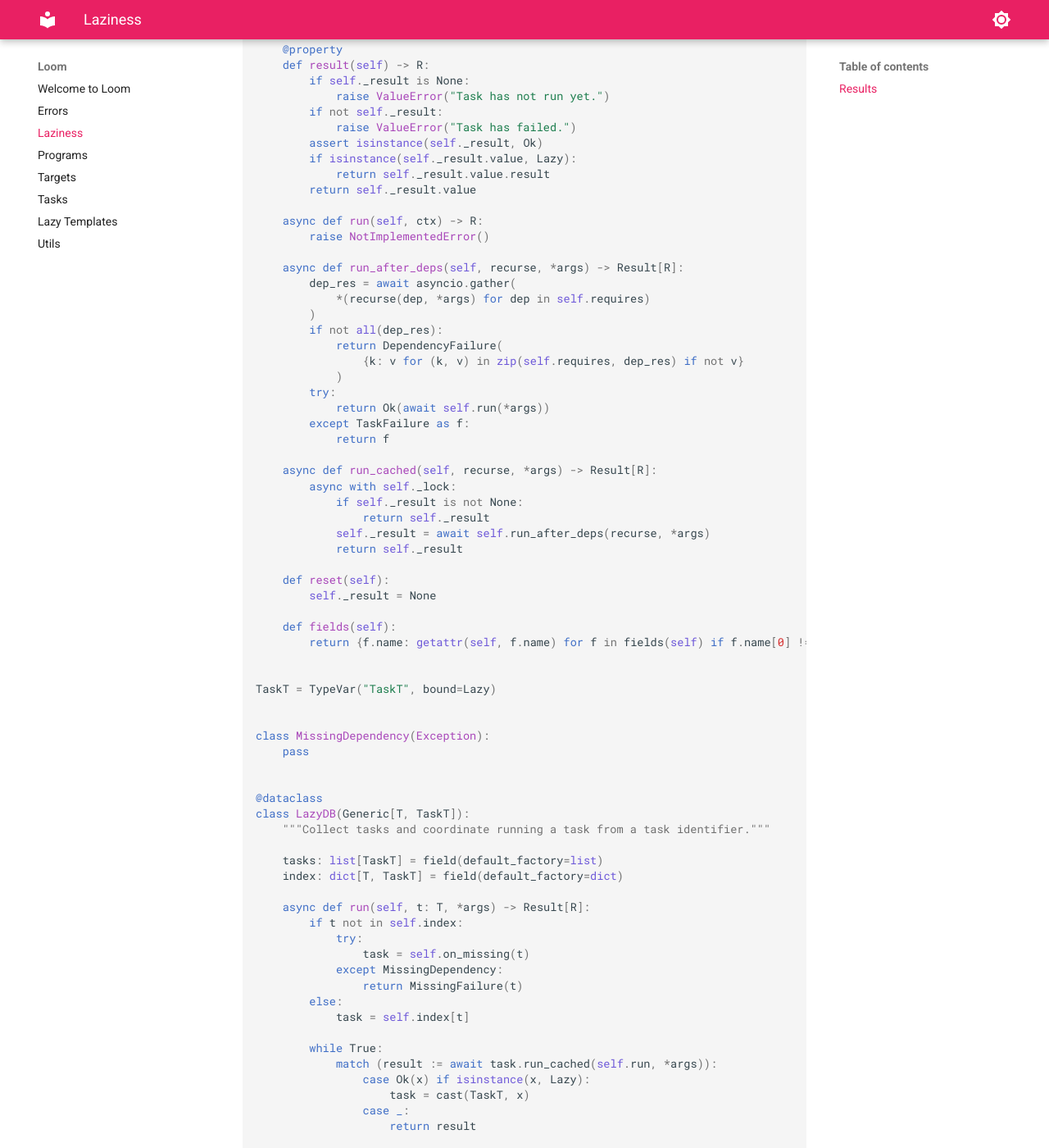
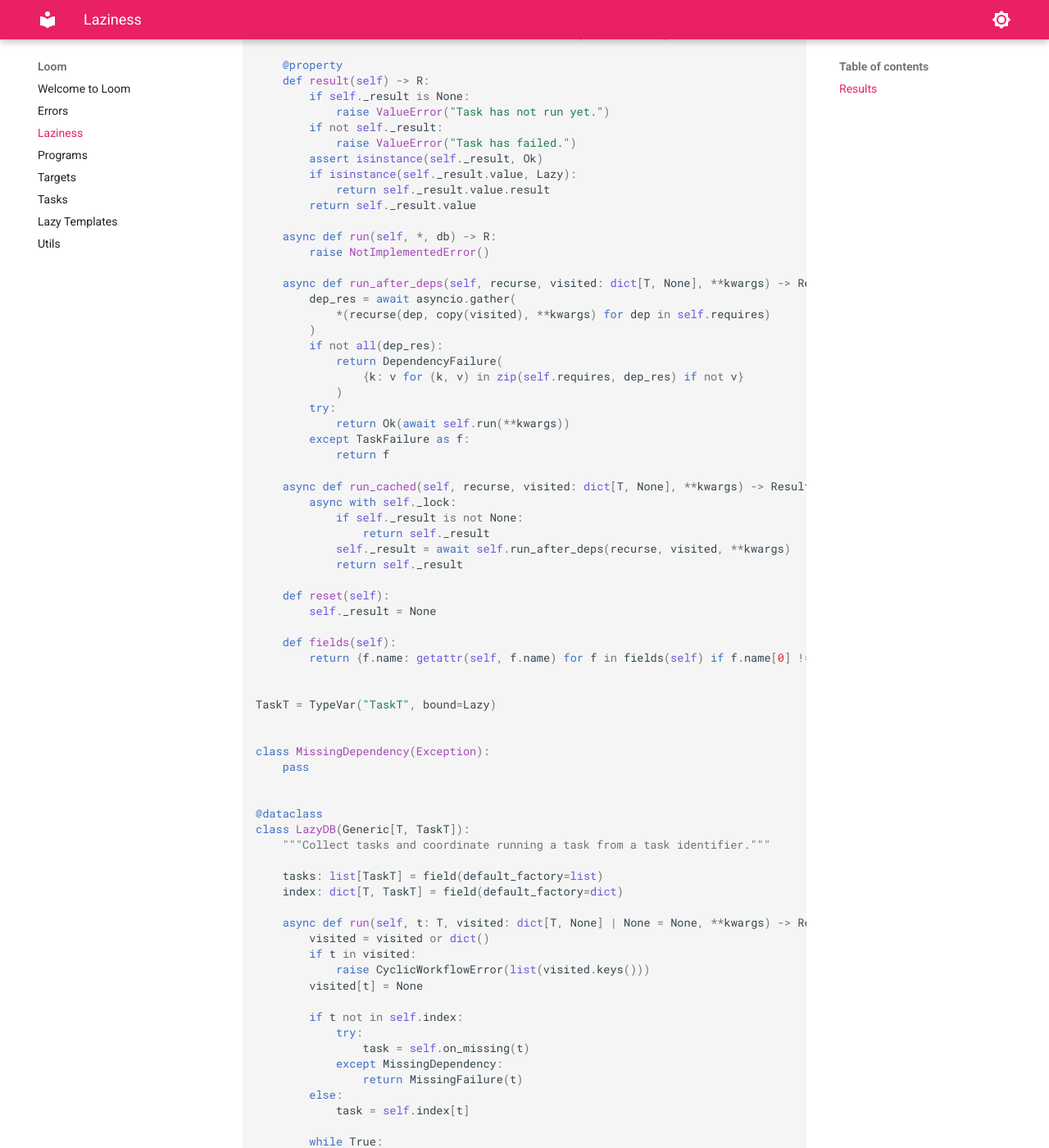
Before and after one commit to entangled/brei, an MkDocs documentation site: the page built from docs/lazy.md, in a window 1280 px wide and 1400 px high, scrolled down 3044 px. Shown: the whole window at 82% size. Built offline with MkDocs 1.6.1 and Material for MkDocs 9.7.7, drawn with Linux system fonts in a browser that asks for light colours; some of the changed text lies outside the part shown.

Commit message:
make db kw-arg of run method; trace deps to detect cycles; fix #7

````diff
--- a/docs/lazy.md
+++ b/docs/lazy.md
@@ -78,11 +78,12 @@ Result = Failure | Ok[R]
 
 ``` {.python file=loom/lazy.py}
 from __future__ import annotations
+from copy import copy
 from dataclasses import dataclass, field, fields
 from typing import Generic, Iterable, Optional, Self, TypeVar, cast
 import asyncio
 
-from .errors import HelpfulUserError
+from .errors import CyclicWorkflowError, HelpfulUserError
 from .utility import FromStr
 from .logging import logger
 from .result import Failure, Result, Ok, DependencyFailure, TaskFailure, MissingFailure
@@ -151,27 +152,27 @@ class Lazy(Generic[T, R]):
             return self._result.value.result
         return self._result.value
 
-    async def run(self, ctx) -> R:
+    async def run(self, *, db) -> R:
         raise NotImplementedError()
 
-    async def run_after_deps(self, recurse, *args) -> Result[R]:
+    async def run_after_deps(self, recurse, visited: dict[T, None], **kwargs) -> Result[R]:
         dep_res = await asyncio.gather(
-            *(recurse(dep, *args) for dep in self.requires)
+            *(recurse(dep, copy(visited), **kwargs) for dep in self.requires)
         )
         if not all(dep_res):
             return DependencyFailure(
                 {k: v for (k, v) in zip(self.requires, dep_res) if not v}
             )
         try:
-            return Ok(await self.run(*args))
+            return Ok(await self.run(**kwargs))
         except TaskFailure as f:
             return f
 
-    async def run_cached(self, recurse, *args) -> Result[R]:
+    async def run_cached(self, recurse, visited: dict[T, None], **kwargs) -> Result[R]:
         async with self._lock:
             if self._result is not None:
                 return self._result
-            self._result = await self.run_after_deps(recurse, *args)
+            self._result = await self.run_after_deps(recurse, visited, **kwargs)
             return self._result
 
     def reset(self):
@@ -195,7 +196,12 @@ class LazyDB(Generic[T, TaskT]):
     tasks: list[TaskT] = field(default_factory=list)
     index: dict[T, TaskT] = field(default_factory=dict)
 
-    async def run(self, t: T, *args) -> Result[R]:
+    async def run(self, t: T, visited: dict[T, None] | None = None, **kwargs) -> Result[R]:
+        visited = visited or dict()
+        if t in visited:
+            raise CyclicWorkflowError(list(visited.keys()))
+        visited[t] = None
+
         if t not in self.index:
             try:
                 task = self.on_missing(t)
@@ -205,7 +211,7 @@ class LazyDB(Generic[T, TaskT]):
             task = self.index[t]
 
         while True:
-            match (result := await task.run_cached(self.run, *args)):
+            match (result := await task.run_cached(self.run, visited, **kwargs)):
                 case Ok(x) if isinstance(x, Lazy):
                     task = cast(TaskT, x)
                 case _:
````
Also changed, not shown: docs/index.md (+3 -3 lines), docs/program.md (+1 -1 lines), docs/tasks.md (+13 -12 lines), docs/template_strings.md (+1 -1 lines), 8 other files.
